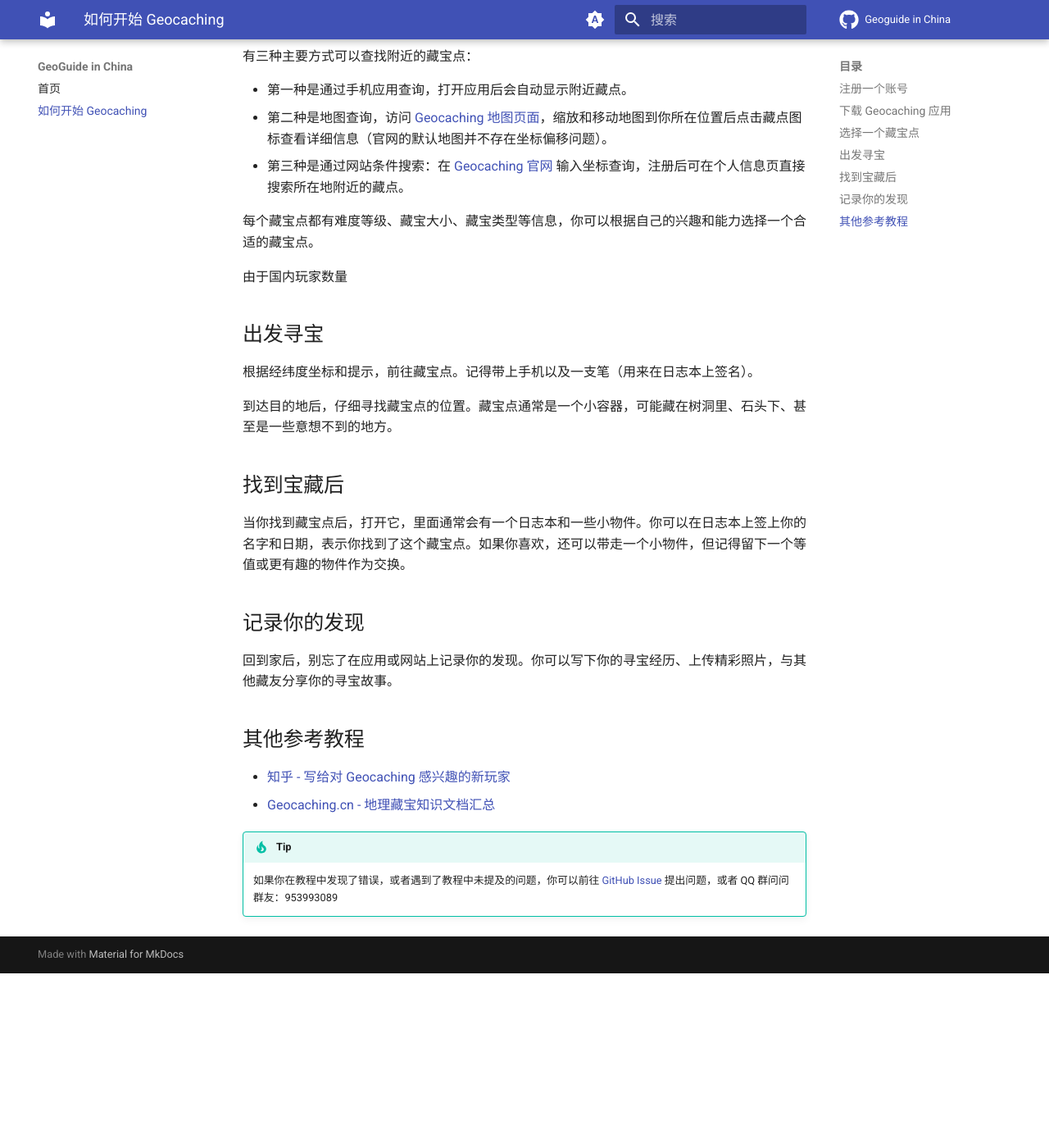
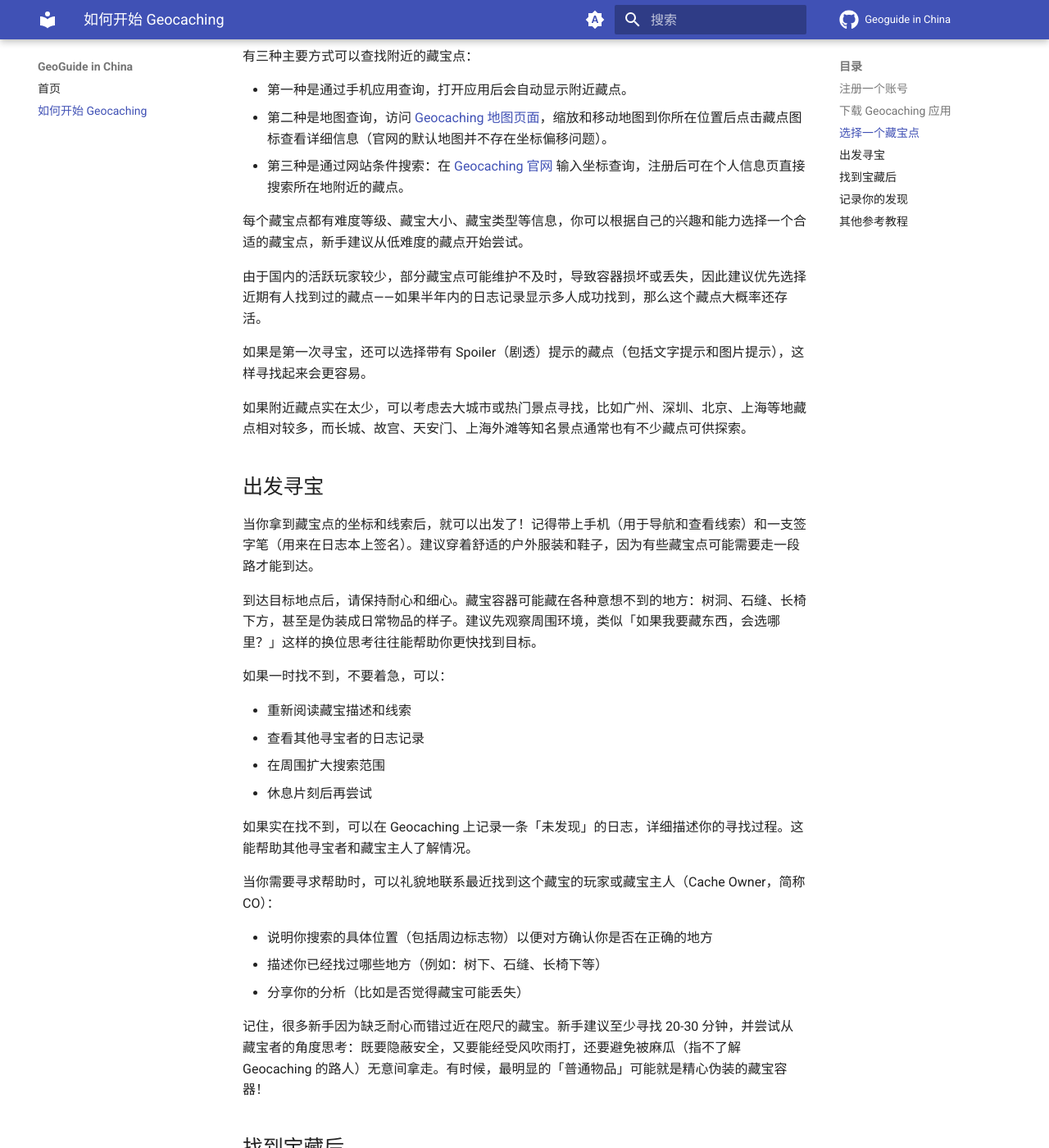
Before and after one commit to Konano/geoguide-in-china, an MkDocs documentation site: the page built from docs/getting-started.md, in a window 1280 px wide and 1400 px high, scrolled down 996 px. Shown: the whole window at 82% size. Built offline with MkDocs 1.6.1 and Material for MkDocs 9.7.7, drawn with Linux system fonts in a browser that asks for light colours; comment, search, counter and statistics services are not loaded; before the commit the page ends 2183 px from its top, so only the background shows below that; some of the changed text lies outside the part shown.

Commit message:
更新寻宝指南，补充新手建议和寻宝技巧

```diff
--- a/docs/getting-started.md
+++ b/docs/getting-started.md
@@ -35,23 +35,50 @@
 - 第二种是地图查询，访问 [Geocaching 地图页面](http://www.geocaching.com/map)，缩放和移动地图到你所在位置后点击藏点图标查看详细信息（官网的默认地图并不存在坐标偏移问题）。
 - 第三种是通过网站条件搜索：在 [Geocaching 官网](https://www.geocaching.com/live/play/map) 输入坐标查询，注册后可在个人信息页直接搜索所在地附近的藏点。
 
-每个藏宝点都有难度等级、藏宝大小、藏宝类型等信息，你可以根据自己的兴趣和能力选择一个合适的藏宝点。
+每个藏宝点都有难度等级、藏宝大小、藏宝类型等信息，你可以根据自己的兴趣和能力选择一个合适的藏宝点，新手建议从低难度的藏点开始尝试。
 
-由于国内玩家数量
+由于国内的活跃玩家较少，部分藏宝点可能维护不及时，导致容器损坏或丢失，因此建议优先选择近期有人找到过的藏点——如果半年内的日志记录显示多人成功找到，那么这个藏点大概率还存活。
+
+如果是第一次寻宝，还可以选择带有 Spoiler（剧透）提示的藏点（包括文字提示和图片提示），这样寻找起来会更容易。
+
+如果附近藏点实在太少，可以考虑去大城市或热门景点寻找，比如广州、深圳、北京、上海等地藏点相对较多，而长城、故宫、天安门、上海外滩等知名景点通常也有不少藏点可供探索。
 
 ## 出发寻宝
 
-根据经纬度坐标和提示，前往藏宝点。记得带上手机以及一支笔（用来在日志本上签名）。
+当你拿到藏宝点的坐标和线索后，就可以出发了！记得带上手机（用于导航和查看线索）和一支签字笔（用来在日志本上签名）。建议穿着舒适的户外服装和鞋子，因为有些藏宝点可能需要走一段路才能到达。
 
-到达目的地后，仔细寻找藏宝点的位置。藏宝点通常是一个小容器，可能藏在树洞里、石头下、甚至是一些意想不到的地方。
+到达目标地点后，请保持耐心和细心。藏宝容器可能藏在各种意想不到的地方：树洞、石缝、长椅下方，甚至是伪装成日常物品的样子。建议先观察周围环境，类似「如果我要藏东西，会选哪里？」这样的换位思考往往能帮助你更快找到目标。
+
+如果一时找不到，不要着急，可以：
+
+- 重新阅读藏宝描述和线索
+- 查看其他寻宝者的日志记录
+- 在周围扩大搜索范围
+- 休息片刻后再尝试
+
+如果实在找不到，可以在 Geocaching 上记录一条「未发现」的日志，详细描述你的寻找过程。这能帮助其他寻宝者和藏宝主人了解情况。
+
+当你需要寻求帮助时，可以礼貌地联系最近找到这个藏宝的玩家或藏宝主人（Cache Owner，简称 CO）：
+
+- 说明你搜索的具体位置（包括周边标志物）以便对方确认你是否在正确的地方
+- 描述你已经找过哪些地方（例如：树下、石缝、长椅下等）
+- 分享你的分析（比如是否觉得藏宝可能丢失）
+
+记住，很多新手因为缺乏耐心而错过近在咫尺的藏宝。新手建议至少寻找 20-30 分钟，并尝试从藏宝者的角度思考：既要隐蔽安全，又要能经受风吹雨打，还要避免被麻瓜（指不了解 Geocaching 的路人）无意间拿走。有时候，最明显的「普通物品」可能就是精心伪装的藏宝容器！
 
 ## 找到宝藏后
 
 当你找到藏宝点后，打开它，里面通常会有一个日志本和一些小物件。你可以在日志本上签上你的名字和日期，表示你找到了这个藏宝点。如果你喜欢，还可以带走一个小物件，但记得留下一个等值或更有趣的物件作为交换。
 
+签名后，请务必把容器恢复原状，确保密封性良好，以保护里面的物品和日志本。在将容器放回原处时请确保完全恢复原状，包括它的伪装状态和具体位置，这样一是有助于下一个寻宝者找到该容器，二是避免被麻瓜发现。操作时记得留意周围环境，尽量避免引起路人的注意。
+
 ## 记录你的发现
 
-回到家后，别忘了在应用或网站上记录你的发现。你可以写下你的寻宝经历、上传精彩照片，与其他藏友分享你的寻宝故事。
+回到家后，别忘了在应用或网站上记录你的发现。你可以写下你的寻宝经历、上传精彩照片，与其他藏友分享你的寻宝故事。如果在寻宝过程中拍到了精彩的照片，不妨也上传分享，但千万要注意避免剧透，有时候晒出容器的照片也算剧透。
+
+要是发现容器有损坏或需要维护，可以在日志里特别说明，或者直接联系藏宝主人（CO）告知具体情况，这样他们就能及时修复。
+
+作为新手，你遇到的困难和解决方法对其他新人来说都是宝贵的经验，不妨在日志中分享你的心得体会，这样其他新手玩家就能从中受益。
 
 ## 其他参考教程
 
```
